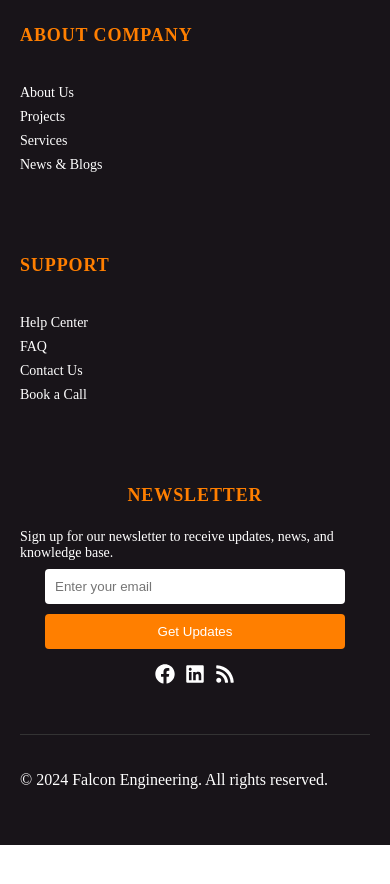
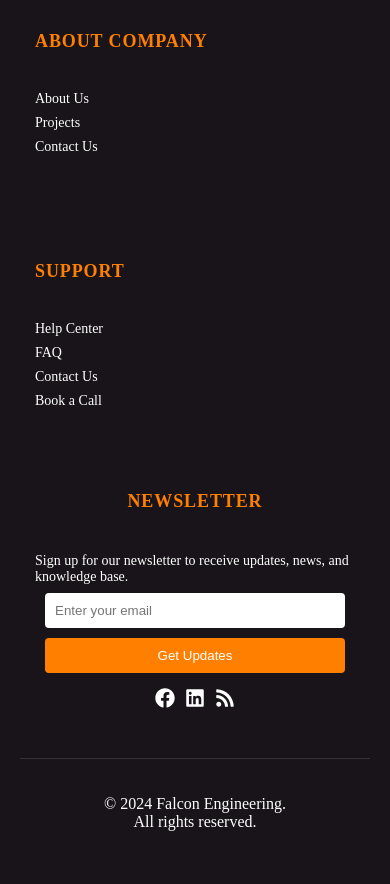
Before and after one commit to chandima-dev/portfolio-, a React (Vite) app: page /aboutus in a window 390 px wide. Shown: the part 860-1744 px from the top of the page. Before the commit the page ends 1705 px from the top, so only its background shows below. Built offline with nearby package versions, Linux system fonts and the light colour scheme.

Commit message:
update changes

```diff
--- a/src/components/Footer/Footer.jsx
+++ b/src/components/Footer/Footer.jsx
@@ -7,6 +7,7 @@ const Footer = () => {
       <div className={styles.footerContent}>
         <div className={styles.footerSection}>
           <h4>Contact Info</h4>
+          <br></br>
           <p><FaMapMarkerAlt /> 1526/6, Crest Field Garden, Malambe Rd, Kottawa</p>
           <p><FaEnvelope /> <a href="mailto:info@chanlk.com">info@chalk.com</a></p>
           <p><FaPhone /> <a href="tel:+94705901816">+94 70 590 1816</a></p>
@@ -17,8 +18,7 @@ const Footer = () => {
           <ul>
             <li><a href="#about">About Us</a></li>
             <li><a href="#projects">Projects</a></li>
-            <li><a href="#services">Services</a></li>
-            <li><a href="#news">News & Blogs</a></li>
+            <li><a href="#services">Contact Us</a></li>
           </ul>
         </div>
         <div className={styles.footerSection}>
@@ -32,6 +32,7 @@ const Footer = () => {
         </div>
         <div className={styles.footerSection}>
           <h4 className={styles.newsletterTitle}>Newsletter</h4>
+          <br></br>
           <p>Sign up for our newsletter to receive updates, news, and knowledge base.</p>
           <form className={styles.newsletterForm}>
             <input type="email" placeholder="Enter your email" required />
@@ -45,7 +46,10 @@ const Footer = () => {
         </div>
       </div>
       <div className={styles.copyright}>
-        <p>&copy; {new Date().getFullYear()} Falcon Engineering. All rights reserved.</p>
+        <p>
+          <span>&copy; {new Date().getFullYear()} Falcon Engineering.</span>
+          <span>All rights reserved.</span>
+        </p>
       </div>
     </footer>
   );
--- a/src/components/Footer/Footer.module.css
+++ b/src/components/Footer/Footer.module.css
@@ -104,7 +104,15 @@
   text-align: center;
   width: 100%;
 }
+.copyright {
+  display: flex;
+  justify-content: center;
+  text-align: center;
+}
 
+.copyright p {
+  text-align: center;
+}
 @media (max-width: 768px) {
   .footerContent {
     flex-direction: column;
@@ -112,11 +120,15 @@
   }
 
   .footerSection {
-    padding: 15px 0;
+    padding: 15px;
     text-align: left; /* Changed from left to center */
     min-width: unset;
   }
-
+  .copyright p {
+    display: flex;
+    flex-direction: column; /* Stack the elements vertically */
+    align-items: center; /* Center align the text */
+  }
   h4 {
     text-align: ;
     color: #FF7F00;
--- a/src/pages/About/About.jsx
+++ b/src/pages/About/About.jsx
@@ -8,7 +8,7 @@ const AboutUs = () => {
     <div>
       <SubSlider
         title="Who We Are"
-        description="We are Structural Engineering Consultants."
+        description="We are Structural Engineering Consultants"
       />
       {/* Other about us page content */}
     </div>
--- a/src/pages/ContactUs/ContactUs.jsx
+++ b/src/pages/ContactUs/ContactUs.jsx
@@ -73,8 +73,8 @@ const ContactUs = () => {
 
       {/* Social Media Section */}
       <StyledSocialSection>
-        <h2>Follow our social network.</h2>
-        <p>Stay in touch with our projects and services.</p>
+        <h2>Follow Our Social Network</h2>
+        <p>Stay in touch with our projects and services</p>
         <div>
           <StyledSocialIcon href="https://facebook.com" target="_blank" rel="noopener noreferrer">
             <FaFacebook size={40} />
--- a/src/pages/Projects/Projects.jsx
+++ b/src/pages/Projects/Projects.jsx
@@ -9,7 +9,7 @@ const Projects = () => {
     <div>
       <SubSlider
         title="Our Projects"
-        description="Explore our portfolio of valuable and impactful projects."
+        description="Explore our portfolio of valuable and impactful projects"
       />
       {/* Other projects page content */}
     </div>
```
